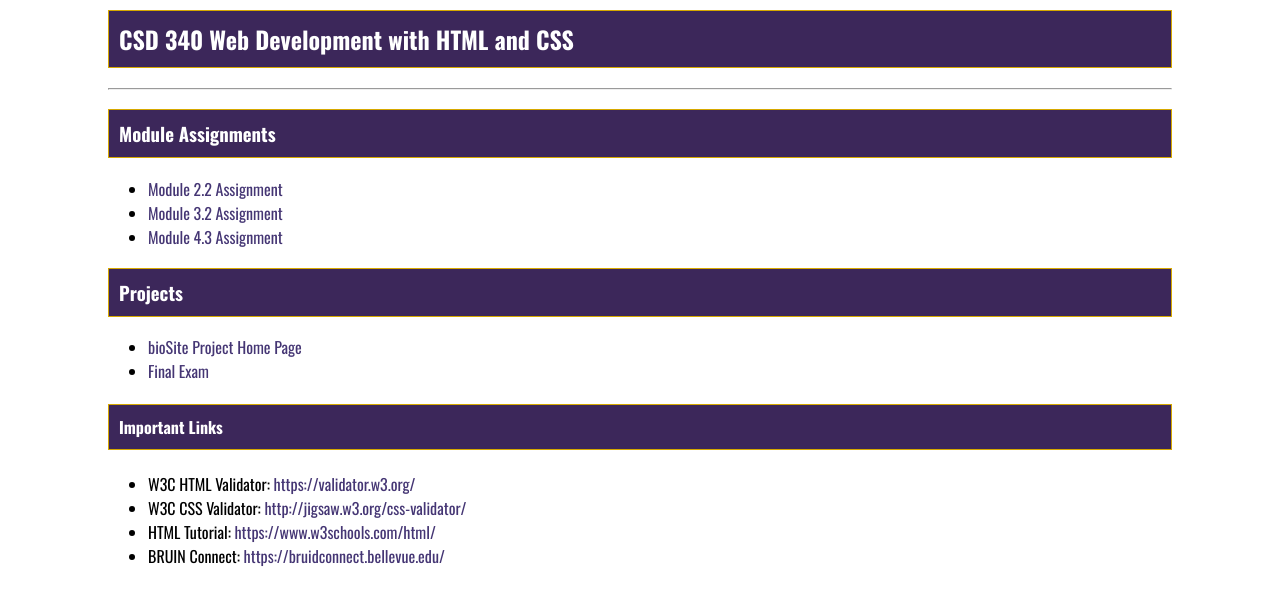
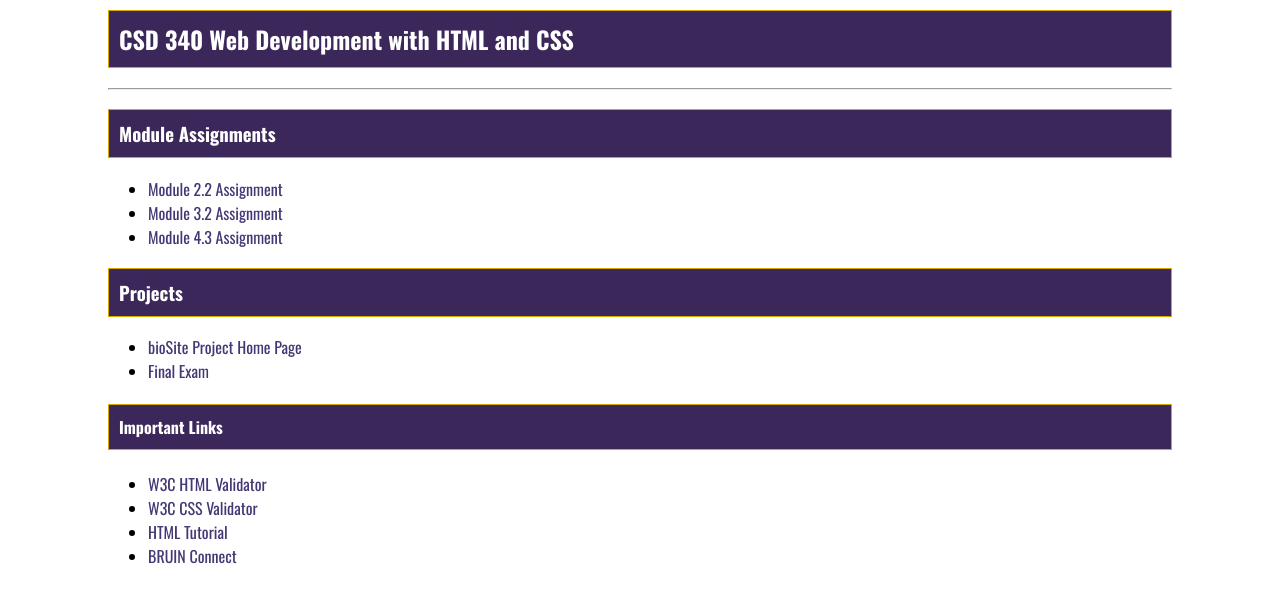
Before and after one commit to AmandaSherman/csd-340, a plain HTML site: page index.html in a window 1280 px wide. Shown: the part 130-734 px from the top of the page. Drawn offline with nearby package versions, Linux system fonts and the light colour scheme.

Commit message:
Update index.html
fix

```diff
--- a/index.html
+++ b/index.html
@@ -30,10 +30,10 @@ Module 4.2 Assignment-->
     </ul>
     <h4>Important Links</h4>
     <ul>
-        <li>W3C HTML Validator: <a href="https://validator.w3.org/">https://validator.w3.org/</a></li>
-        <li>W3C CSS Validator: <a href="http://jigsaw.w3.org/css-validator/">http://jigsaw.w3.org/css-validator/</a></li>
-        <li>HTML Tutorial: <a href="https://www.w3schools.com/html/">https://www.w3schools.com/html/</a></li>
-        <li>BRUIN Connect: <a href="https://bruidconnect.bellevue.edu/">https://bruidconnect.bellevue.edu/</a></li>
+        <li><a href="https://validator.w3.org/">W3C HTML Validator</a></li>
+        <li><a href="http://jigsaw.w3.org/css-validator/">W3C CSS Validator</a></li>
+        <li><a href="https://www.w3schools.com/html/">HTML Tutorial</a></li>
+        <li><a href="https://bruidconnect.bellevue.edu/">BRUIN Connect</a></li>
     </ul>
 </div>
 </body>
```
